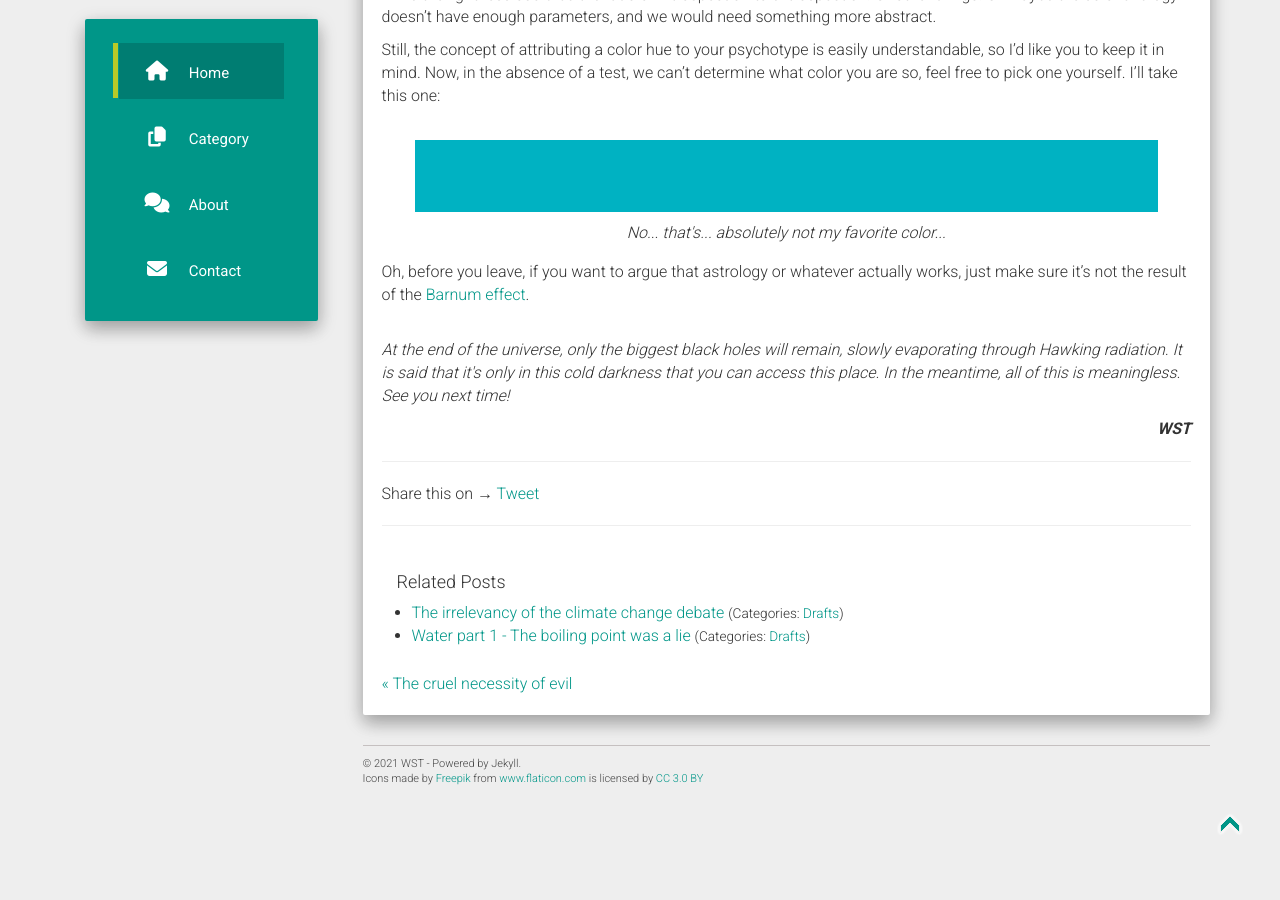
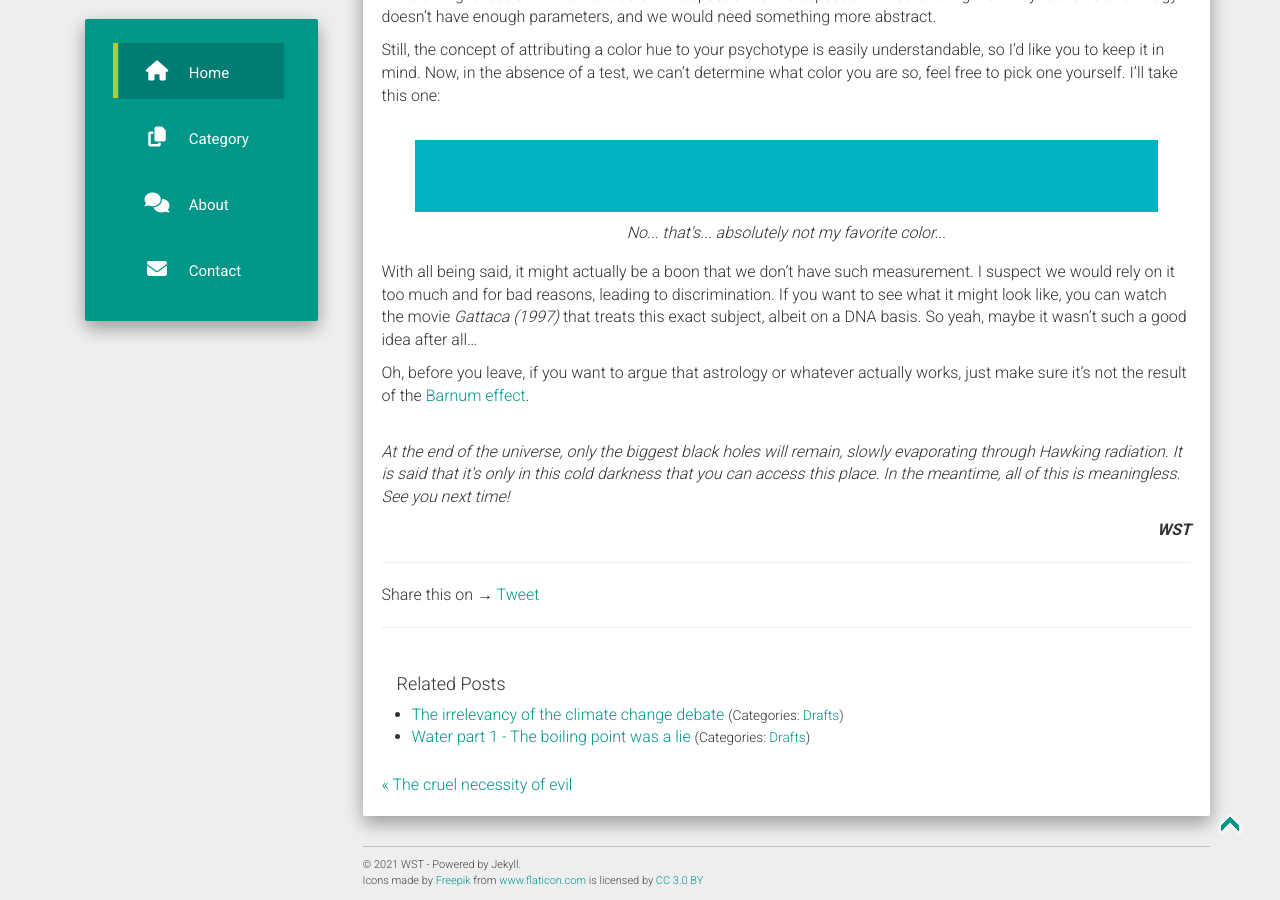
Before and after one commit to WanderingSpaceThinker/nonexistence, a Jekyll site: the page built from _posts/2022-09-28-The-color-of-your-mind.md, in a window 1280 px wide and 900 px high, scrolled down 1461 px. Built offline with Jekyll 4.4.1, drawn with Linux system fonts in a browser that asks for light colours; nearby versions of some CDN libraries; comment, search, counter and statistics services are not loaded; before the commit the page ends 2260 px from its top, so only the background shows below that.

Commit message:
chore: update post

```diff
--- a/_posts/2022-09-28-The-color-of-your-mind.md
+++ b/_posts/2022-09-28-The-color-of-your-mind.md
@@ -45,4 +45,6 @@ Still, the concept of attributing a color hue to your psychotype is easily under
 ![blue]({{ site.baseurl }}{{ page.images[1].image_path }})
 <p class="legend">No... that's... absolutely not my favorite color...</p>
 
+With all being said, it might actually be a boon that we don't have such measurement. I suspect we would rely on it too much and for bad reasons, leading to discrimination. If you want to see what it might look like, you can watch the movie *Gattaca (1997)* that treats this exact subject, albeit on a DNA basis. So yeah, maybe it wasn't such a good idea after all...
+
 Oh, before you leave, if you want to argue that astrology or whatever actually works, just make sure it's not the result of the [Barnum effect](https://en.wikipedia.org/wiki/Barnum_effect).
```
